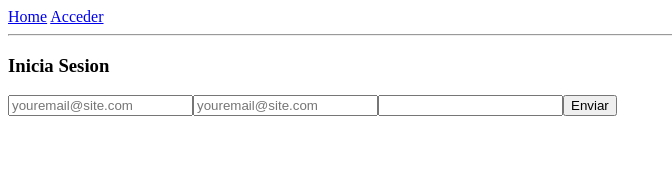
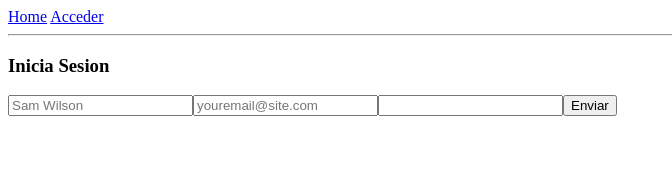
Before and after one commit to hectordev14/tarea_gestor, a React (Vite) app: page /login in a window 1280 px wide. Shown: the top 185 px of the page, without its empty margins (0-672 px from the left). Built offline with nearby package versions, Linux system fonts and the light colour scheme; no server answers.

Commit message:
configura api supabase

```diff
--- /dev/null
+++ b/src/client.ts
@@ -0,0 +1,8 @@
+import { createClient } from '@supabase/supabase-js';
+
+const supabaseUrl = import.meta.env.VITE_SUPABASE_URL;
+const supabaseKey = import.meta.env.VITE_SUPABASE_PUBLISHABLE_DEFAULT_KEY;
+
+const supabase = createClient(supabaseUrl, supabaseKey);
+
+export default supabase
--- a/src/routes/login/index.tsx
+++ b/src/routes/login/index.tsx
@@ -1,5 +1,5 @@
 import { createFileRoute } from '@tanstack/react-router'
-import { supabase } from '../../supabase/client'
+import  supabase  from '../../client'
 import React, { useState } from 'react'
 
 export const Route = createFileRoute('/login/')({
@@ -12,10 +12,12 @@ function Index() {
     interface Data{
         email: string ;
         password: string ;
+        namee: string;
     }
     const [data, setData] = useState<Data>({
         email: "",
-        password: ""
+        password: "",
+        namee:"",
     });
 
     const handleSubmit = async (e: React.FormEvent) => {
@@ -27,11 +29,13 @@ function Index() {
         await supabase
             .from('profiles')
             .insert({
+                namee: data.namee,
                 email: data.email,
                 password: data.password,
             })
 
     }
+
     return (
         <>
         <div className="p-2">
@@ -40,9 +44,9 @@ function Index() {
         <form>
                 <input
                     type="text"
-                    name='email'
-                    placeholder='youremail@site.com'
-                    onChange={(e) => setData({ ...data, email: e.target.value })}
+                    name='nombre'
+                    placeholder='Sam Wilson'
+                    onChange={(e) => setData({ ...data, namee: e.target.value })}
                 />
             <input
             type="text"
@@ -58,6 +62,7 @@ function Index() {
                 />
             <button onClick={handleSubmit}>Enviar</button>
         </form>
+
         </>
     )
 }
--- a/src/supabase/client.ts
+++ /dev/null
@@ -1,5 +0,0 @@
-import {createClient} from '@supabase/supabase-js'
-
-const supabaseUrl: string = import.meta.env.VITE_APP_SUPABASE_URL as string;
-const supabaseKey: string = import.meta.env.VITE_APP_SUPABASE_ANON_KEY as string;
-export const supabase = createClient(supabaseUrl, supabaseKey)
```
Also changed, not shown: 1 other file (tests, documents, lock files or other folders).
